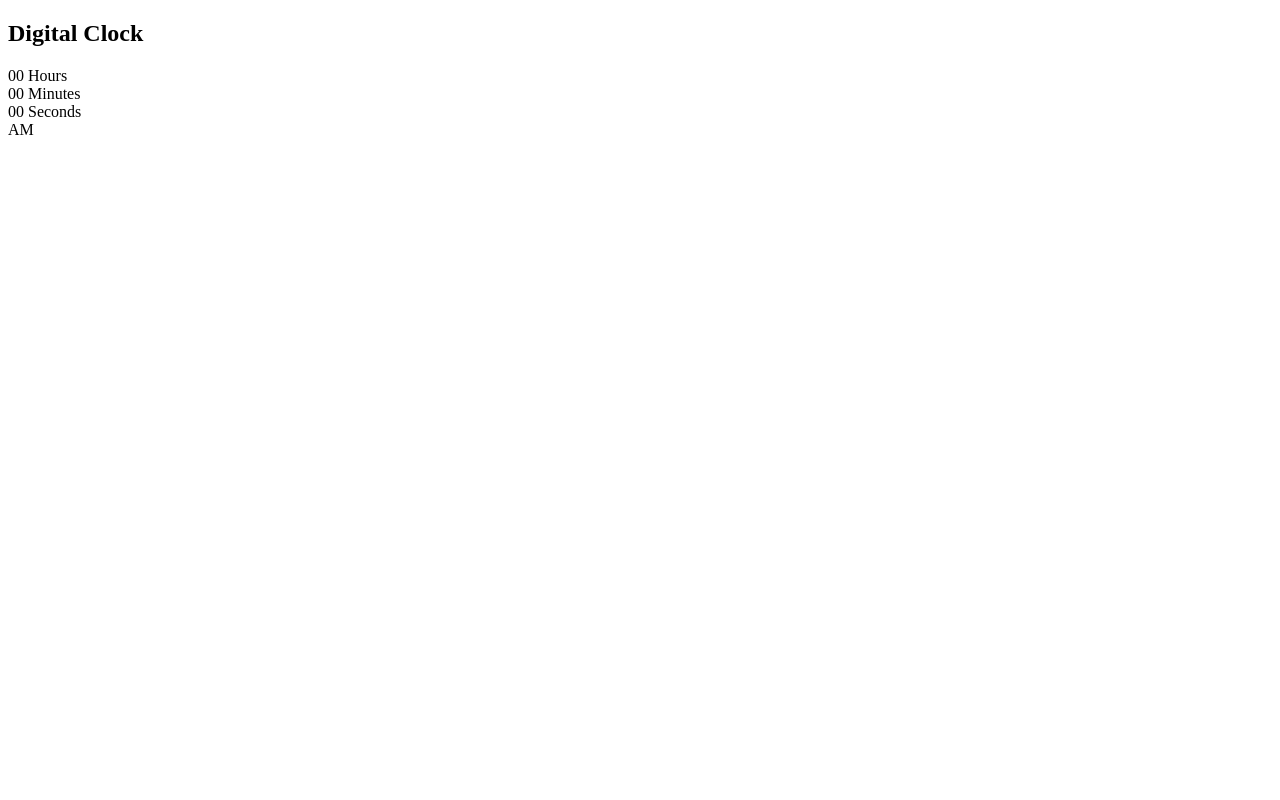
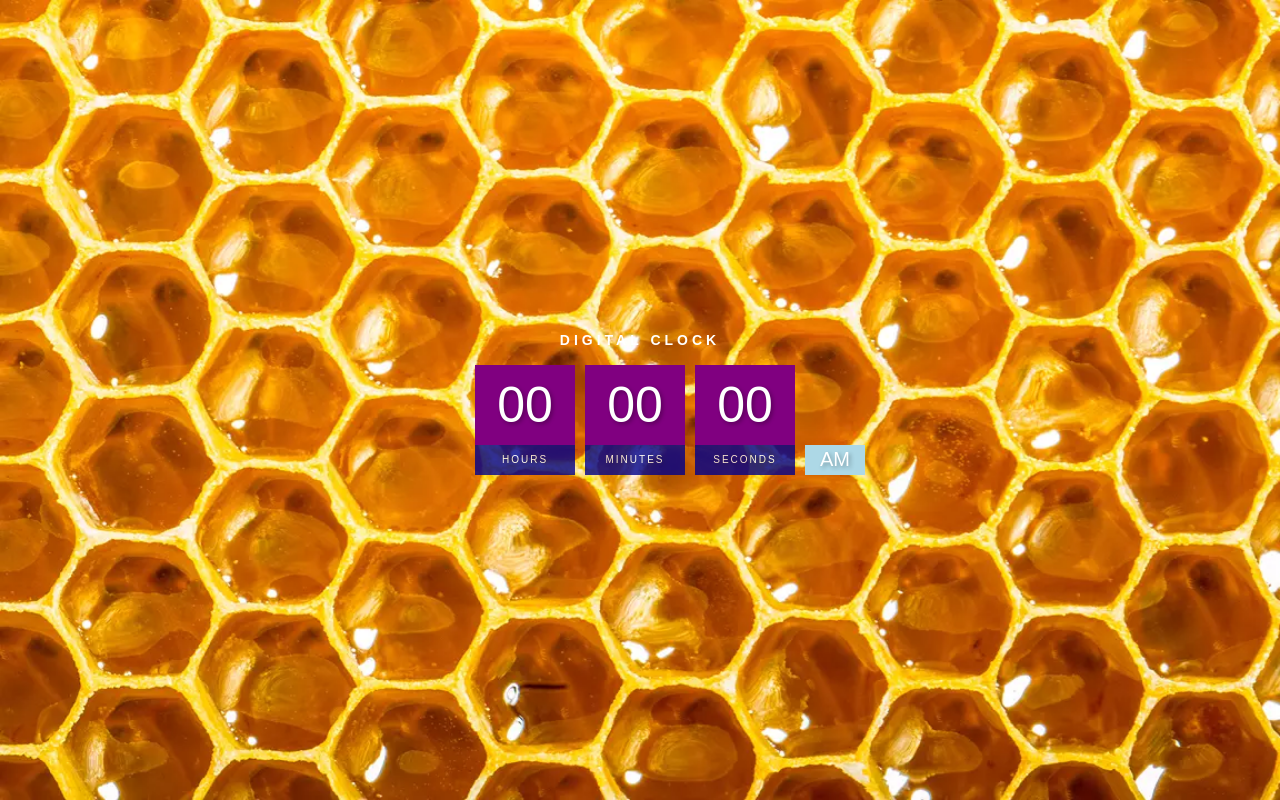
Before and after one commit to KelseyRocco/digitalClock, a plain HTML site: page index.html in a window 1280 px wide. Drawn offline with Linux system fonts and the light colour scheme.

Commit message:
Add styling for hour, minute, and second divs

```diff
--- a/index.html
+++ b/index.html
@@ -5,6 +5,8 @@
     <meta http-equiv="X-UA-Compatible" content="IE=edge" />
     <meta name="viewport" content="width=`, initial-scale=1.0" />
     <title>Digital Clock</title>
+    <!---STYLE SHEET-->
+    <link rel="stylesheet" href="style.css" />
   </head>
   <body>
     <h2>Digital Clock</h2>
--- /dev/null
+++ b/style.css
@@ -0,0 +1,58 @@
+body {
+  align-items: center;
+  background: url("honeyCombBackground.jpg");
+  background-size: cover;
+  display: flex;
+  flex-direction: column;
+  font-family: sans-serif;
+  height: 100vh;
+  justify-content: center;
+  margin: 0;
+}
+
+h2 {
+  color: white;
+  font-size: 14px;
+  letter-spacing: 4px;
+  text-align: center;
+  text-transform: uppercase;
+}
+
+.clock {
+  display: flex;
+}
+
+.clock div {
+  margin: 5px;
+  position: relative;
+}
+
+.clock span {
+  align-items: center;
+  background-color: purple;
+  color: white;
+  display: flex;
+  font-size: 50px;
+  height: 80px;
+  justify-content: center;
+  text-shadow: 2px 2px 4px rgba(0, 0, 0, 0.3);
+  width: 100px;
+}
+
+.clock .text {
+  background: darkblue;
+  font-size: 10px;
+  height: 30px;
+  letter-spacing: 2px;
+  opacity: 0.8;
+  text-transform: uppercase;
+}
+
+.clock #ampm {
+  background: lightblue;
+  bottom: 0;
+  font-size: 20px;
+  height: 30px;
+  position: absolute;
+  width: 60px;
+}
```
Also changed, not shown: honeyCombBackground.jpg (added).
